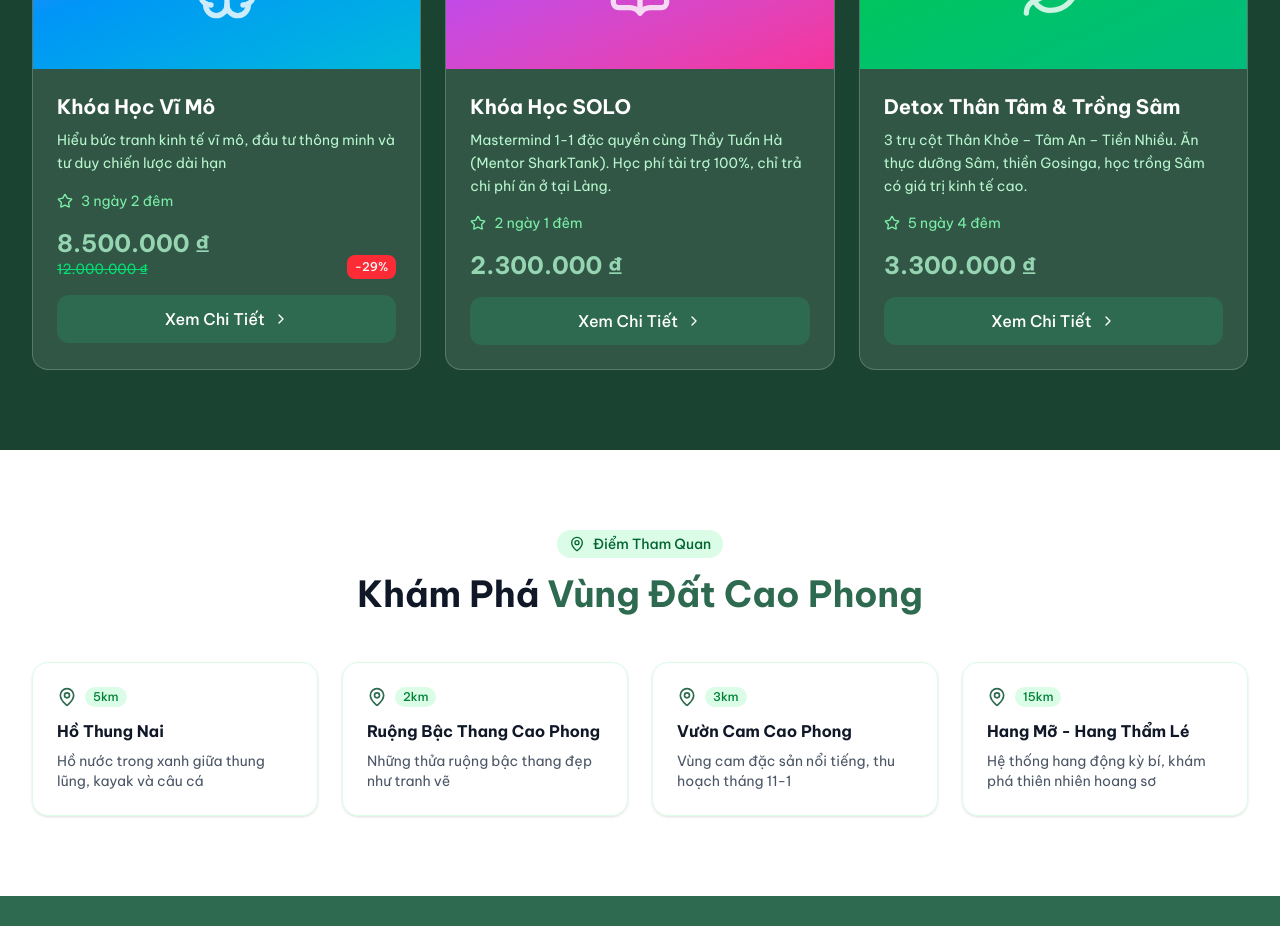
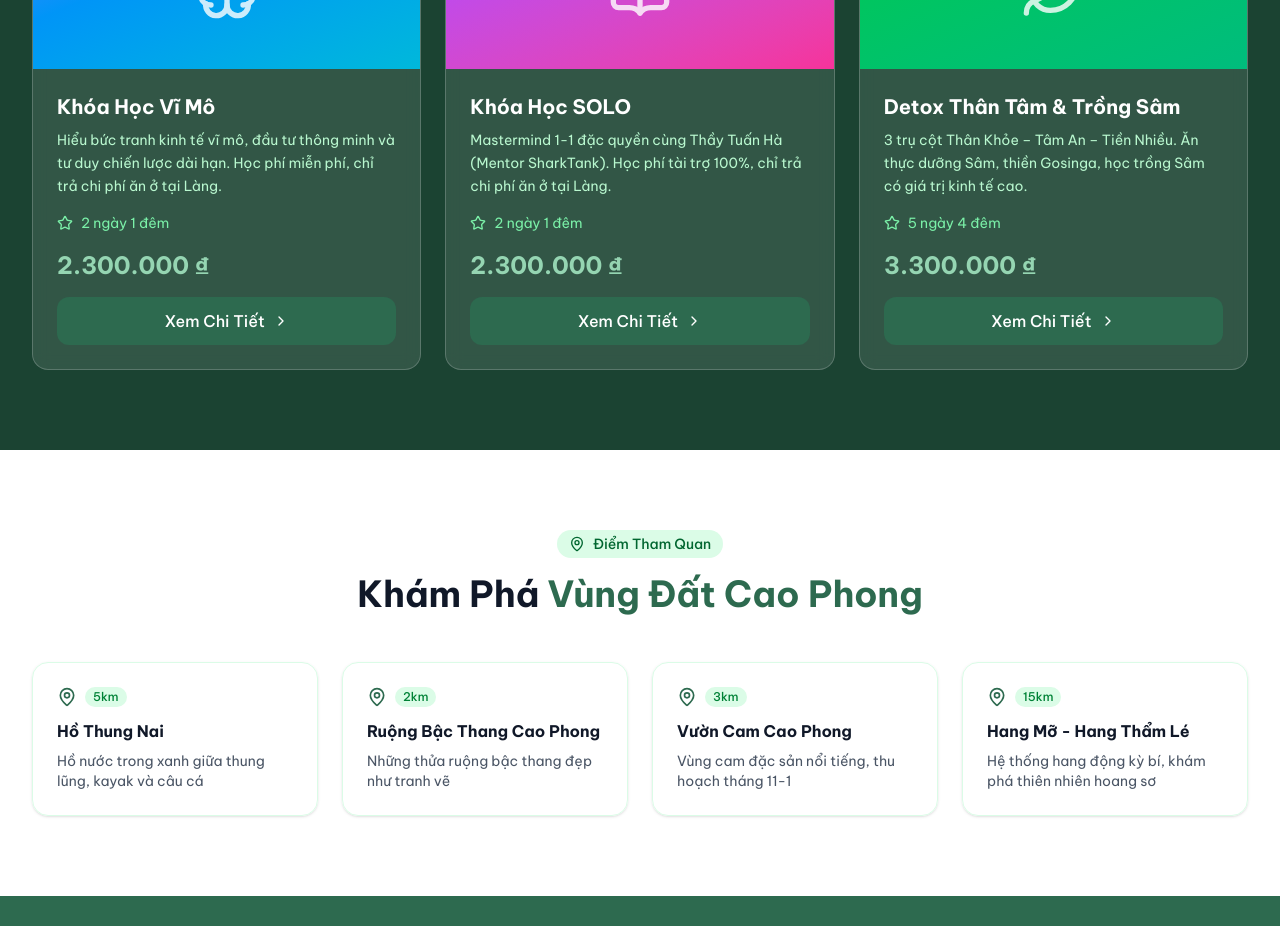
Before and after one commit to tuanhavinalink/langcaophong, a Next.js app: page / in a window 1280 px wide. Shown: the part 2220-3146 px from the top of the page. Built offline with nearby package versions, Linux system fonts and the light colour scheme; no server answers.

Commit message:
Update Vi Mo course: 2N1D, 2.3tr an o, hoc phi mien phi

```diff
--- a/src/app/page.tsx
+++ b/src/app/page.tsx
@@ -11,10 +11,10 @@ const courses = [
   {
     slug: "vi-mo",
     name: "Khóa Học Vĩ Mô",
-    desc: "Hiểu bức tranh kinh tế vĩ mô, đầu tư thông minh và tư duy chiến lược dài hạn",
-    duration: "3 ngày 2 đêm",
-    price: 8500000,
-    originalPrice: 12000000,
+    desc: "Hiểu bức tranh kinh tế vĩ mô, đầu tư thông minh và tư duy chiến lược dài hạn. Học phí miễn phí, chỉ trả chi phí ăn ở tại Làng.",
+    duration: "2 ngày 1 đêm",
+    price: 2300000,
+    originalPrice: null,
     icon: Brain,
     color: "from-blue-500 to-cyan-500",
   },
```
